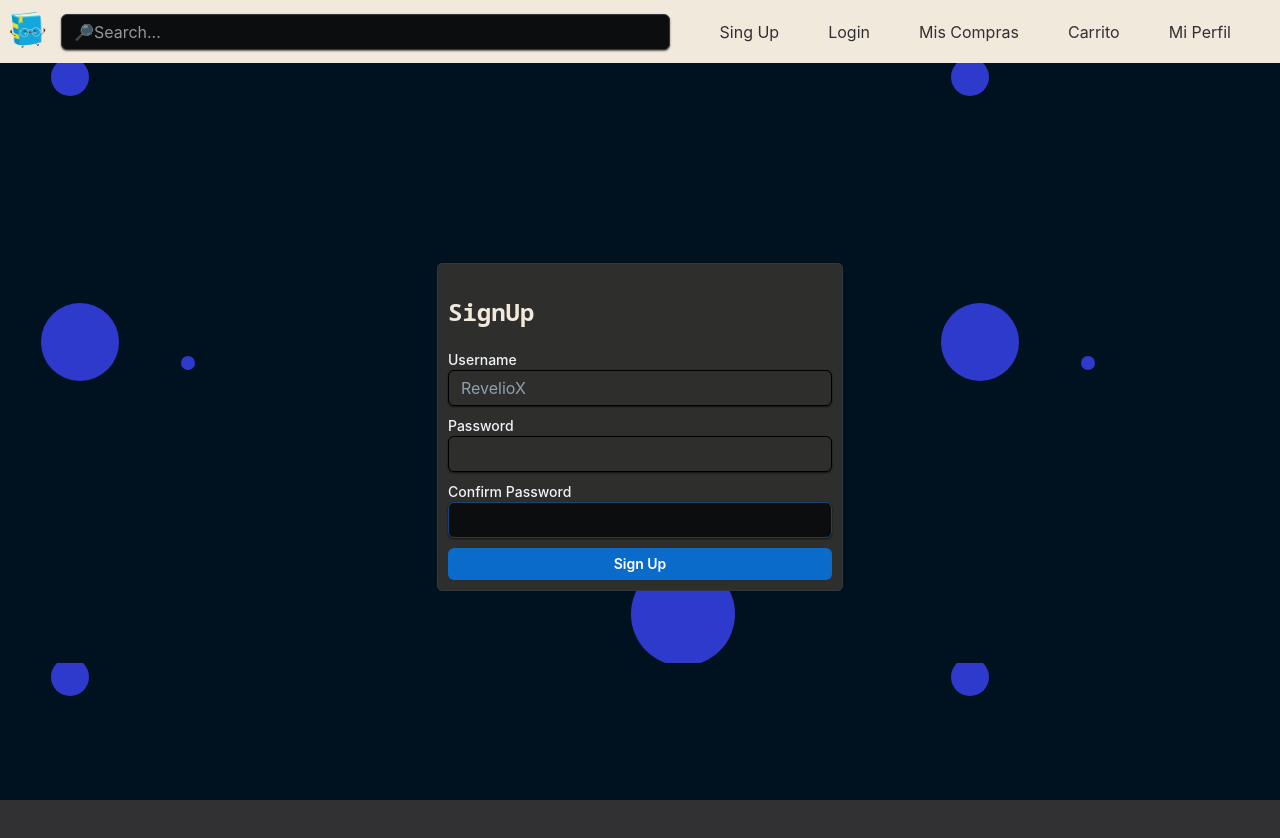
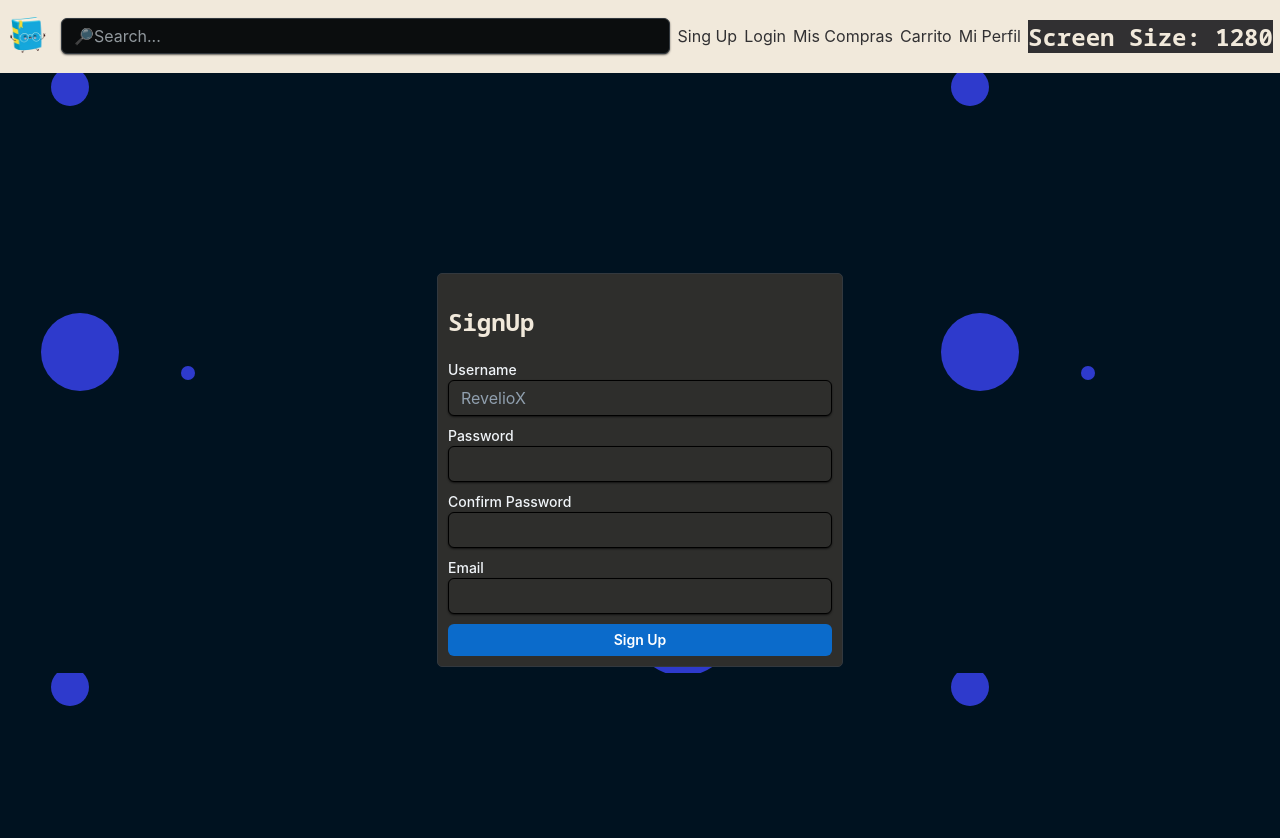
Before and after one commit to RevelioX/online_books, a Next.js app: page /signup in a window 1280 px wide. Shown: the top 838 px of the page. Before the commit the page ends 800 px from the top, so only its background shows below. Built offline with nearby package versions, Linux system fonts and the light colour scheme.

Commit message:
function useWindowSize

```diff
--- a/src/components/nav.js
+++ b/src/components/nav.js
@@ -3,8 +3,43 @@ import Image from 'next/image'
 import { Input, Button, Link } from "@mui/joy";
 
 import icono from "../../public/index_nav/happyBook.png"
+import React from "react";
+import {useState, useEffect} from "react";
+
+function useWindowSize() {
+    // Initialize state with undefined width/height so server and client renders match
+    // Learn more here: https://joshwcomeau.com/react/the-perils-of-rehydration/
+    const [windowSize, setWindowSize] = useState({
+      width: undefined,
+      height: undefined,
+    });
+
+    useEffect(() => {
+      // only execute all the code below in client side
+      // Handler to call on window resize
+      function handleResize() {
+        // Set window width/height to state
+        setWindowSize({
+          width: window.innerWidth,
+          height: window.innerHeight,
+        });
+      }
+
+      // Add event listener
+      window.addEventListener("resize", handleResize);
+
+      // Call handler right away so state gets updated with initial window size
+      handleResize();
+
+      // Remove event listener on cleanup
+      return () => window.removeEventListener("resize", handleResize);
+    }, []); // Empty array ensures that effect is only run on mount
+    return windowSize;
+  }
 
 export default function Navigator(){
+    const size = useWindowSize();
+
     return(
         <nav id="demo_dark-mode-by-default" className={style.nav}>
             <Link href="/">
@@ -24,7 +59,7 @@ export default function Navigator(){
                 <Link href="/compras" className={style.options_Link}>Mis Compras</Link>
                 <Link href="/carrito" className={style.options_Link}>Carrito</Link>
                 <Link href="/perfil" className={style.options_Link}>Mi Perfil</Link>
-
+                <h1>Screen Size: {size.width}</h1>
 
             </div>
 
--- a/src/pages/compras.js
+++ b/src/pages/compras.js
@@ -7,6 +7,7 @@ import PurchasedBook from '@/components/purchasedBook'
 export default function Compras(){
     return(
         <>
+|
             <div className={style.body}>
                 <h1 className={style.title}>Your Buys</h1>
 
--- a/src/pages/signup.js
+++ b/src/pages/signup.js
@@ -17,13 +17,17 @@ export default function Signup(){
             <h2 className={styles.text}>SignUp</h2>
 
             <FormLabel className={styles.Labels}>Username</FormLabel>
-
             <Input required className={styles.login_username} type="text" placeholder="RevelioX" color={ inputState.username ? "primary" : "danger"}></Input>
 
             <FormLabel className={styles.Labels}>Password</FormLabel>
             <Input required className={styles.login_password} type="password" color={ inputState.password ? "primary" : "danger"}></Input>
+
             <FormLabel className={styles.Labels}>Confirm Password</FormLabel>
-            <Input required className={styles.login_password_confirm} type="password" color={ inputState.password ? "primary" : "danger"}></Input>
+            <Input required className={styles.login_password} type="password" color={ inputState.password ? "primary" : "danger"}></Input>
+
+            <FormLabel className={styles.Labels}>Email</FormLabel>
+            <Input required className={styles.login_password} type="email" color={ inputState.password ? "primary" : "danger"}></Input>
+
             <Button color="primary" onClick={handleClick} size="sm" variant="solid" className={styles.login_button}>Sign Up</Button>
             </Sheet>
         </div>
```
Also changed, not shown: src/components/purchasedBook.js (+5 -5 lines).
